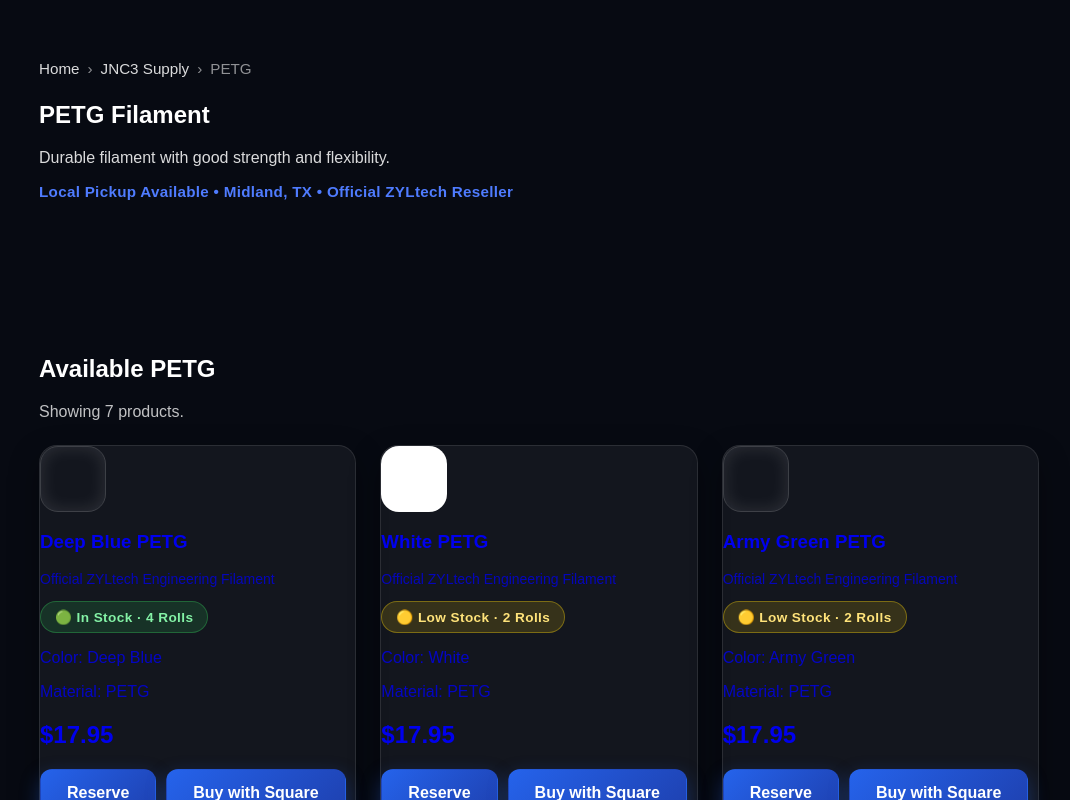
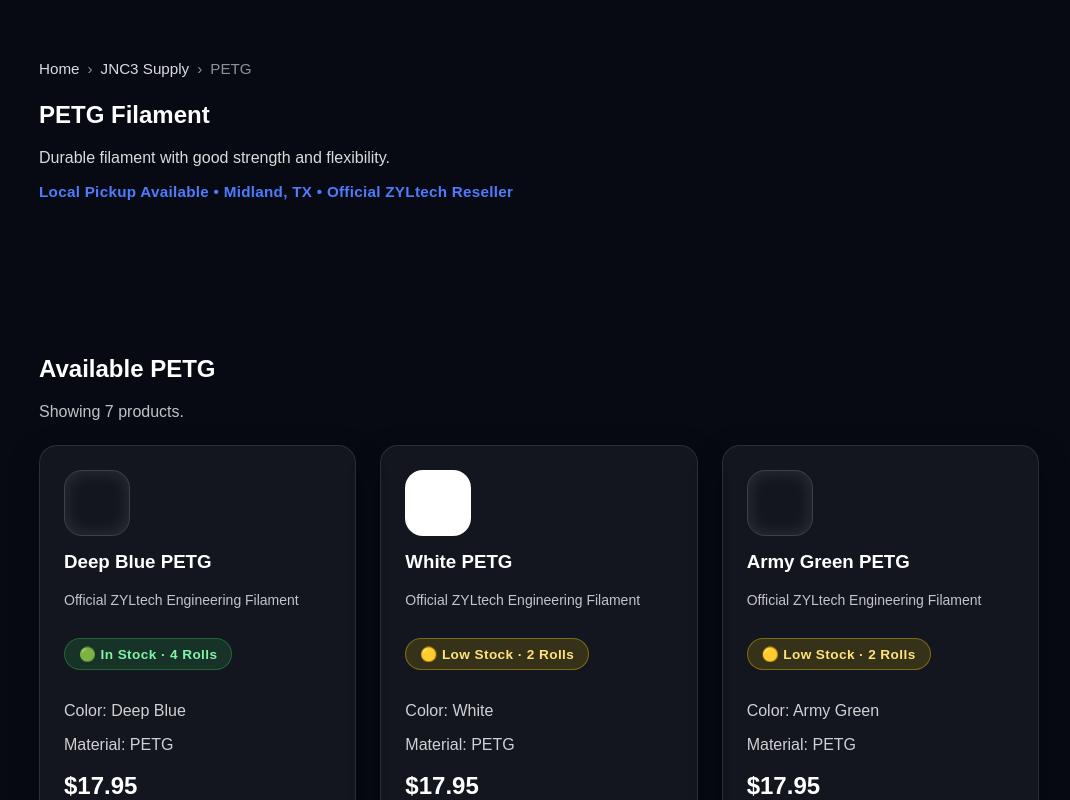
Before and after one commit to jnc3designs/jnc3designs-website, a Next.js app in the folder jnc3designs-premium/: page /supply/petg in a window 1280 px wide. Shown: the top 800 px of the page, without its empty margins (101-1171 px from the left). Built offline with nearby package versions, Linux system fonts and the light colour scheme.

Commit message:
Add product card styles to globals.css
Added styles for product card and related elements.

```diff
--- a/jnc3designs-premium/app/globals.css
+++ b/jnc3designs-premium/app/globals.css
@@ -942,3 +942,28 @@ font-size:120px;
 .jnc-input[readonly] {
   opacity: .75;
 }
+.product-card {
+  padding: 24px;
+}
+
+.product-card-link {
+  color: inherit;
+  text-decoration: none;
+  display: block;
+}
+
+.product-card-link:visited {
+  color: inherit;
+}
+
+.product-card .jnc-badge {
+  margin: 16px 0;
+}
+
+.product-card h3 {
+  margin-top: 0;
+}
+
+.product-card h2 {
+  margin-top: 18px;
+}
```
